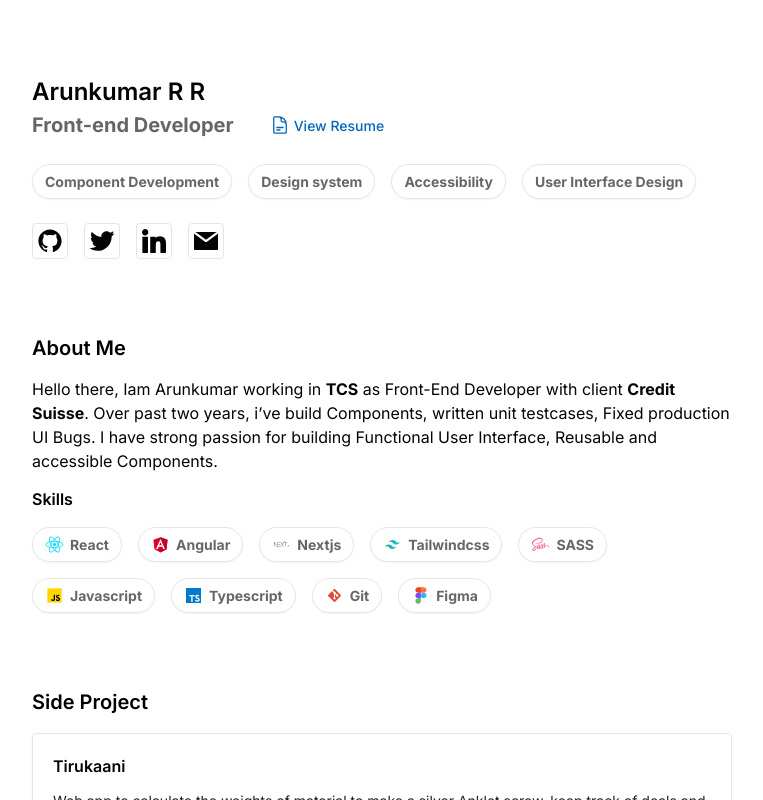
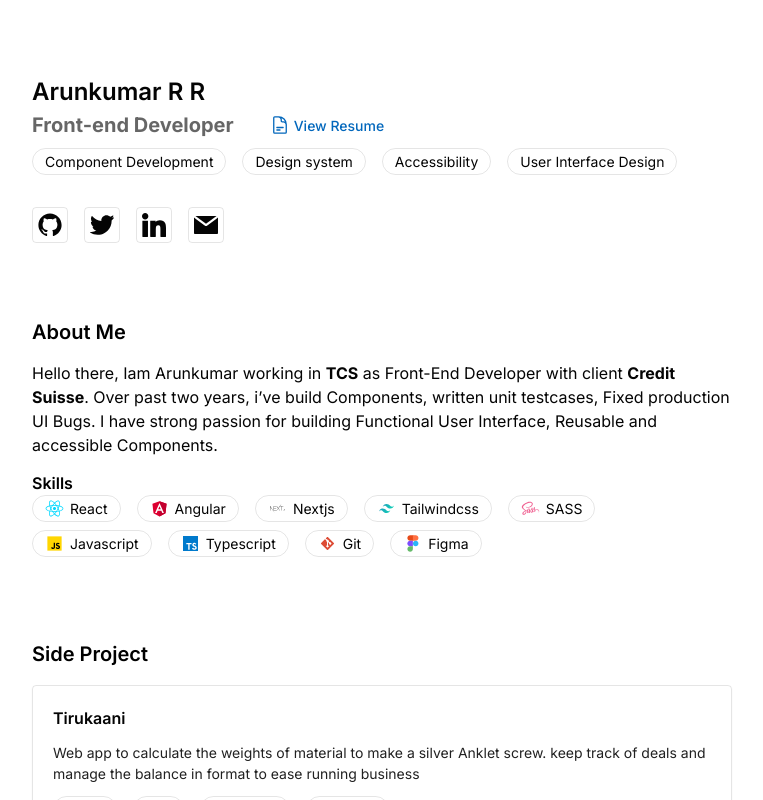
Before and after one commit to Arunkumar-R-R/portfolio, a Next.js app: page / in a window 1280 px wide. Shown: the top 800 px of the page, without its empty margins (258-1021 px from the left). Built offline with nearby package versions, Linux system fonts and the light colour scheme.

Commit message:
updated chip component

```diff
--- a/components/Chip/Chip.js
+++ b/components/Chip/Chip.js
@@ -1,7 +1,7 @@
 export function Chip(props) {
   const { children, icon } = props;
   return (
-    <div className="shadow-sm py-[6px] px-[12px] mt-[16px] mr-4 rounded-full flex justify-center items-center text-tiny font-bold text-custom_black-700 border border-custom_black-500">
+    <div className=" py-[2px] px-[12px] mr-4 mb-2 rounded-full flex justify-center items-center text-tiny text-custom_black-800 border border-custom_black-500">
       {children}
     </div>
   );
```
